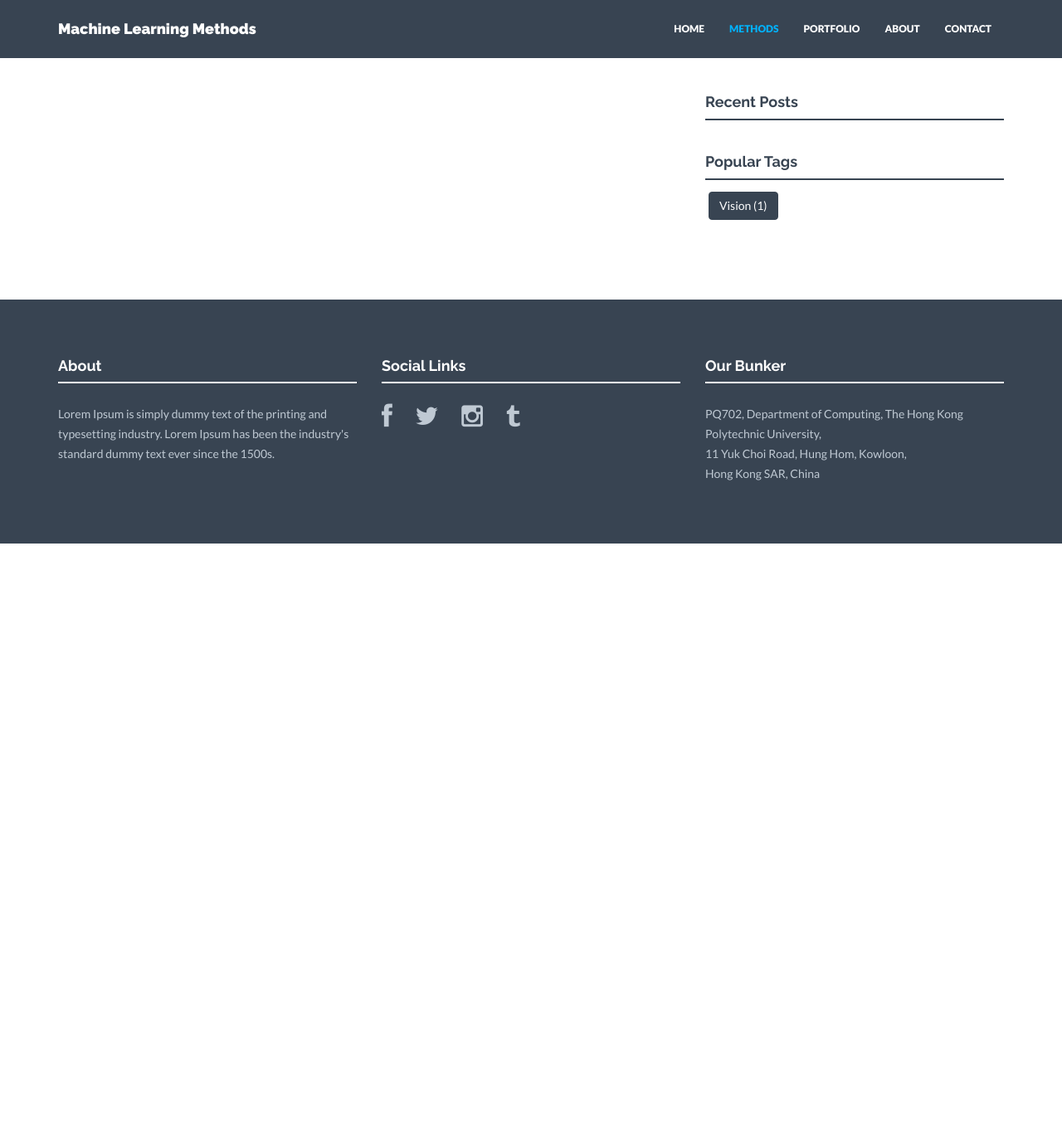
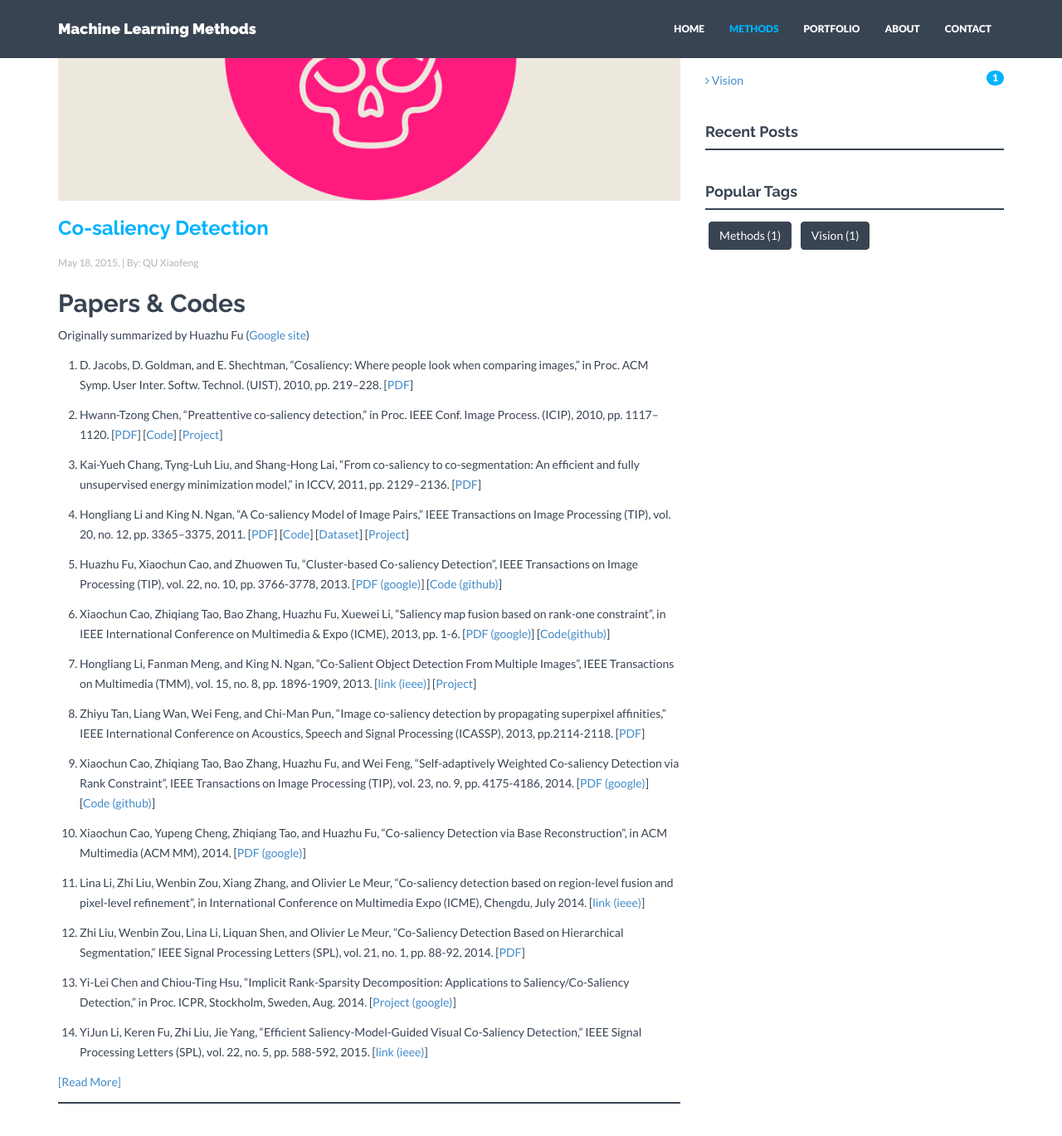
Before and after one commit to quxiaofeng/methods.ml, a Jekyll site: the page built from methods.html, in a window 1280 px wide and 1400 px high, scrolled down 357 px. Shown: the top 1369 px of the window at 83% size. Built offline with Jekyll 4.4.1, drawn with Linux system fonts in a browser that asks for light colours; nearby versions of some CDN libraries; before the commit the page ends 1012 px from its top, so only the background shows below that.

Commit message:
Changed method and algorithms to methods
Signed-off-by: Xiaofeng QU <xiaofeng.qu.hk@ieee.org>

```diff
--- a/_posts/methods/2015-05-18-cosaliency-detection.markdown
+++ b/_posts/methods/2015-05-18-cosaliency-detection.markdown
@@ -4,6 +4,7 @@ title: "Co-saliency Detection"
 date: 2015-05-18 19:12:11
 author: QU Xiaofeng
 categories:
+- methods
 - vision
 img: post03.jpg
 thumb: thumb03.jpg
```
Also changed, not shown: methods.html (renamed from algorithms.html).
